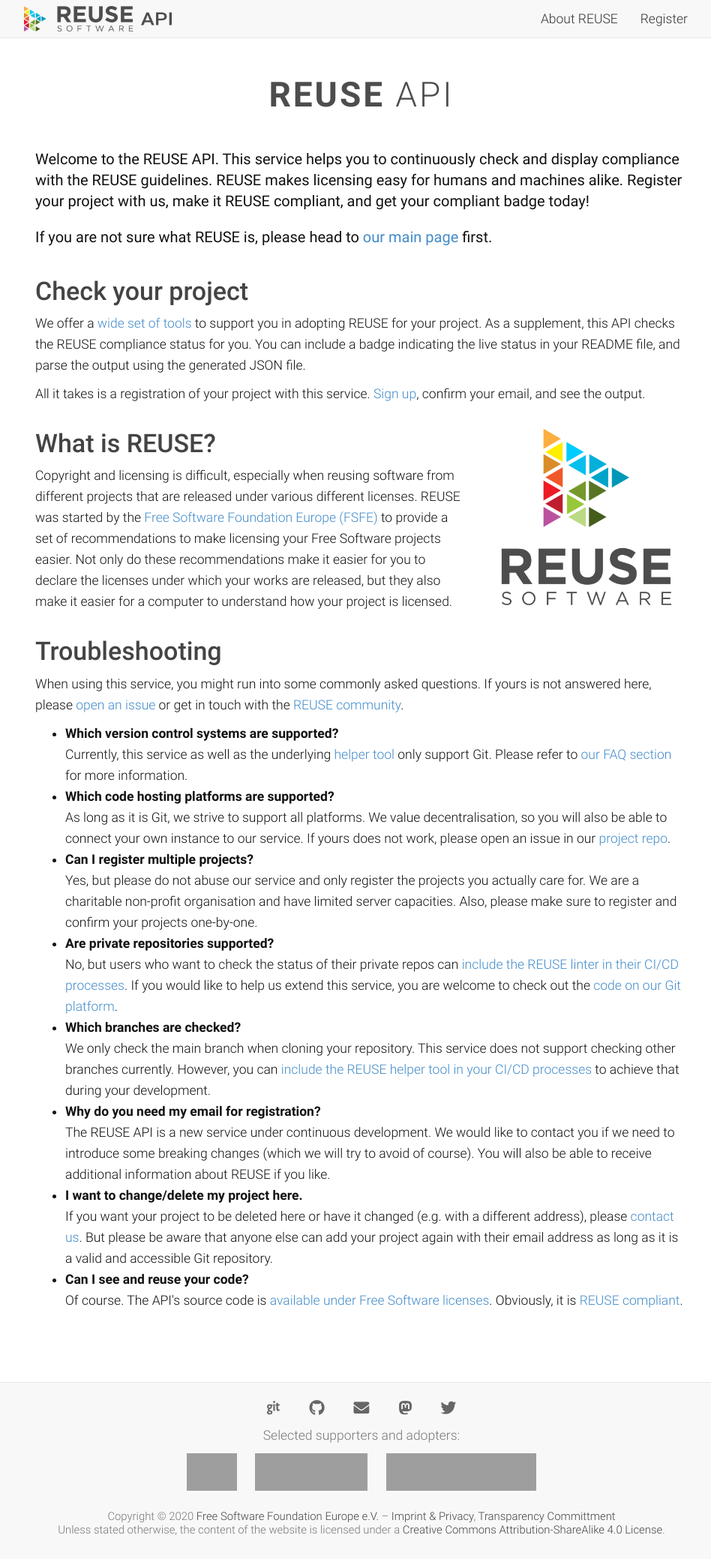
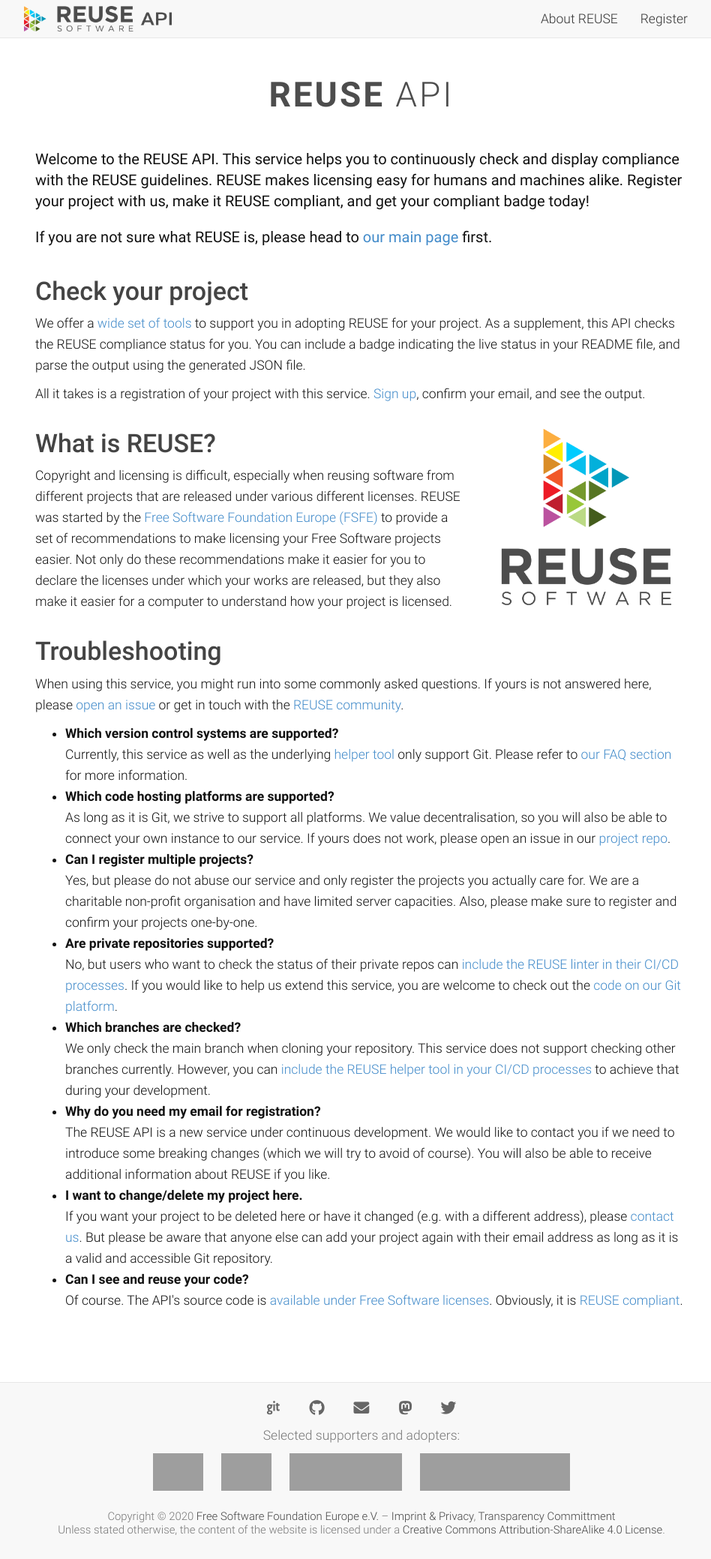
Before and after one commit to fsfe/reuse-api, a Flask app: page / in a window 1280 px wide. Shown: the whole page at 75% size, without its empty margins (158-1106 px from the left). Run offline with Flask 2, Linux system fonts and the light colour scheme; grey boxes are pictures that could not be loaded.

Commit message:
add KDE to footer

```diff
--- a/reuse_api/templates/base/footer-orgs.html
+++ b/reuse_api/templates/base/footer-orgs.html
@@ -6,6 +6,10 @@
 <div class="orgs">
   <p class="text-muted">Selected supporters and adopters:</p>
   <ul>
+
+    <li class="org">
+      <img src="https://reuse.software/img/organisations/gray/kde.png" title="KDE" >
+    </li>
 
     <li class="org">
       <img src="https://reuse.software/img/organisations/gray/linux.png" title="Linux Kernel" />
```
